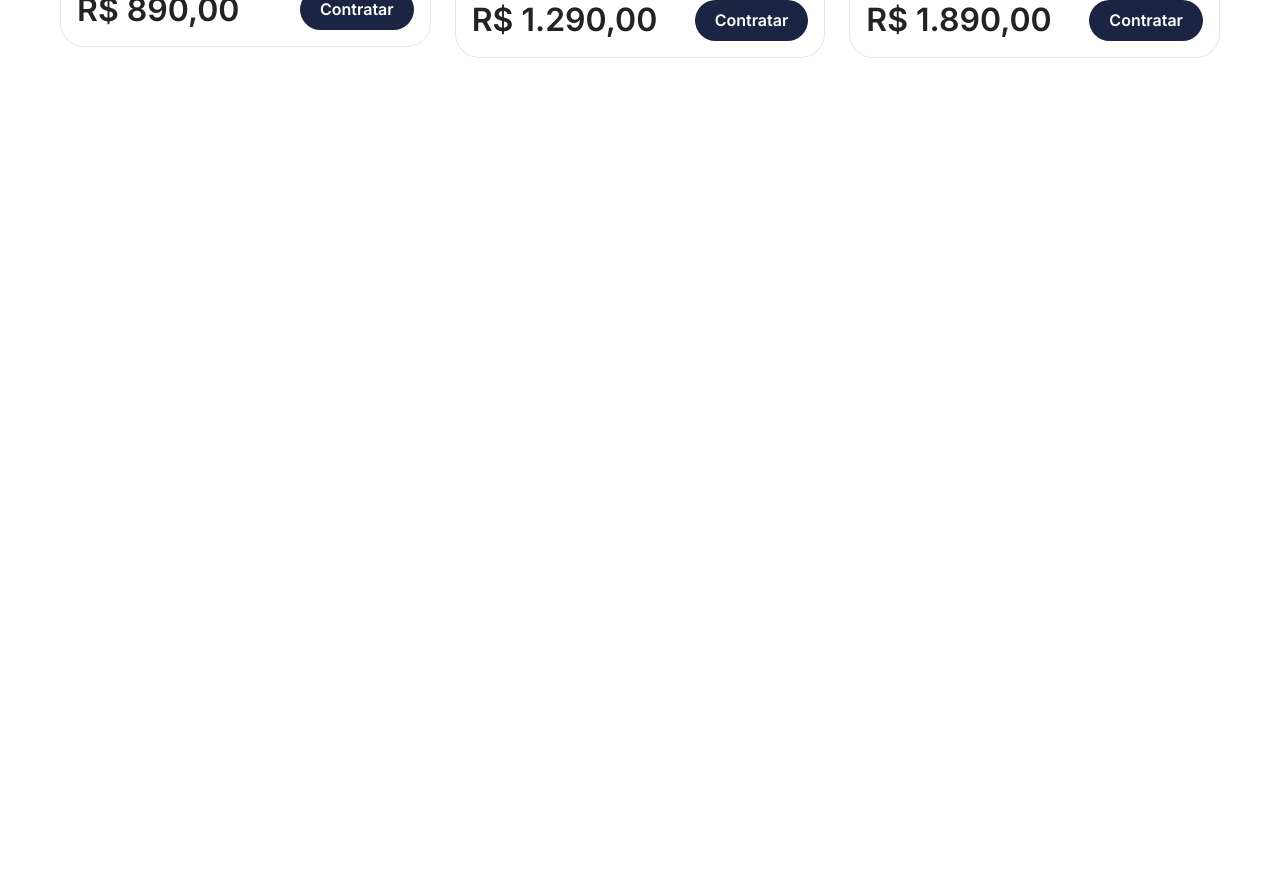
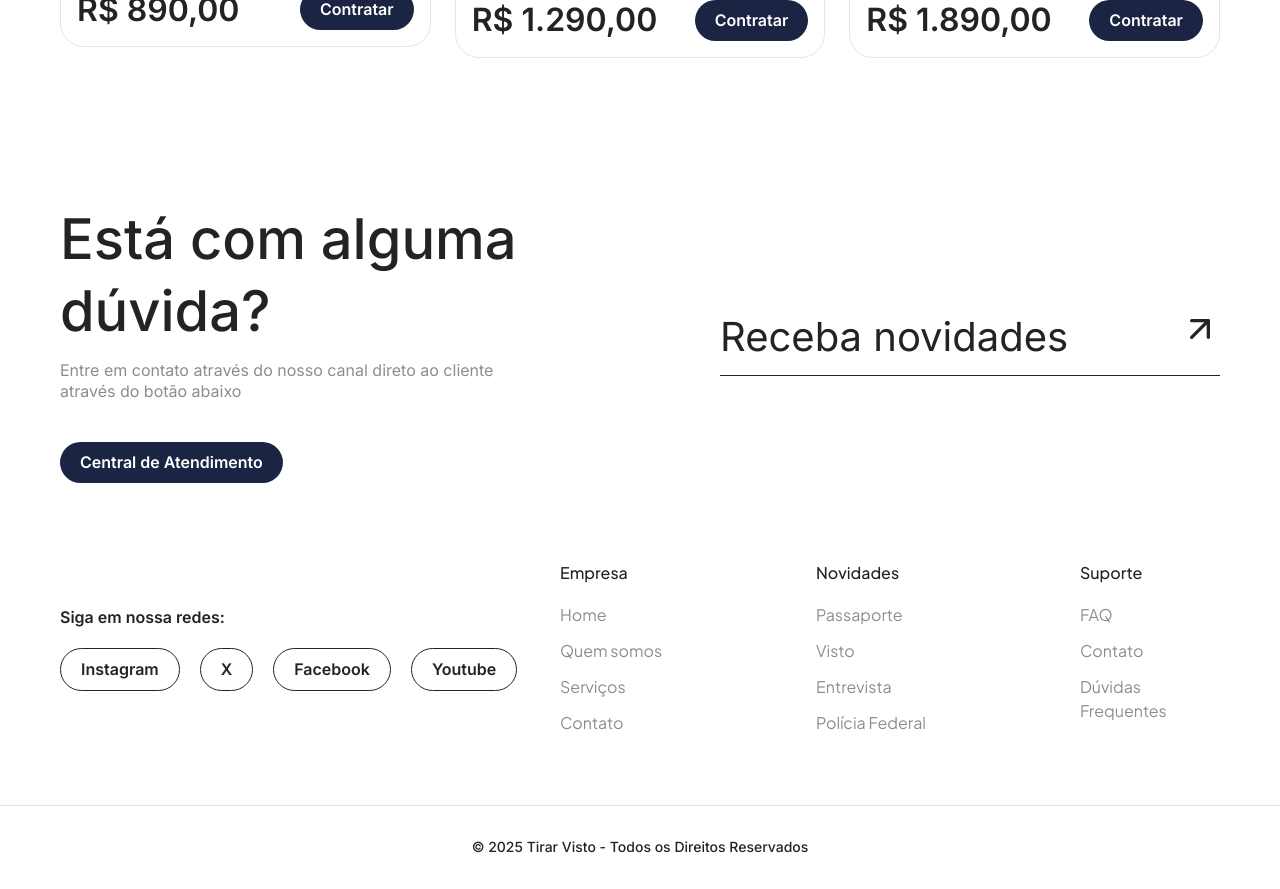
Before and after one commit to DevPBDias/case-noweb, a Next.js app: page / in a window 1280 px wide. Shown: the part 4300-5189 px from the top of the page. Before the commit the page ends 4433 px from the top, so only its background shows below. Built offline with nearby package versions, Linux system fonts and the light colour scheme.

Commit message:
feat(main): add sections to main page and add rights-reserved component

```diff
--- a/src/app/page.tsx
+++ b/src/app/page.tsx
@@ -1,4 +1,6 @@
 import TopDestinations from "@/components/destinations";
+import Footer from "@/components/footer";
+import RightsReserved from "@/components/footer/RightsReserved";
 import HeroSection from "@/components/hero";
 import Packages from "@/components/packages";
 import WhyChooseSection from "@/components/why";
@@ -10,6 +12,8 @@ export default function Home() {
       <WhyChooseSection />
       <TopDestinations />
       <Packages />
+      <Footer />
+      <RightsReserved />
     </main>
   );
 }
--- /dev/null
+++ b/src/components/footer/RightsReserved.tsx
@@ -0,0 +1,11 @@
+import React from "react";
+
+const RightsReserved = () => {
+  return (
+    <div className="text-center text-sm/[130.8%] font-medium tracking-[-2%] text-[var(--text-color)] py-8 px-[60px] w-full border-t border-[var(--footer-border-color)]">
+      © {new Date().getFullYear()} Tirar Visto - Todos os Direitos Reservados
+    </div>
+  );
+};
+
+export default RightsReserved;
```
